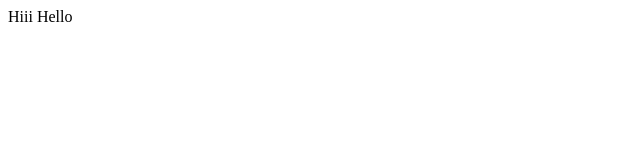
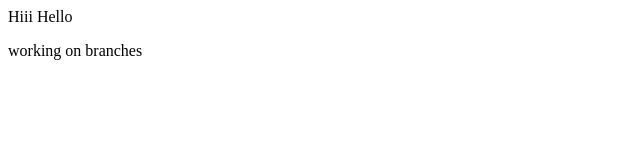
Before and after one commit to Soumyakusuma/gitpractice, a plain HTML site: page index.html in a window 1280 px wide. Shown: the whole page, without its empty margins (0-640 px from the left). Drawn offline with Linux system fonts and the light colour scheme.

Commit message:
working on branch

```diff
--- a/index.html
+++ b/index.html
@@ -7,5 +7,6 @@
 </head>
 <body>
     <h>Hiii Hello</h>
+    <p>working on branches</p>
 </body>
 </html>
```
Also changed, not shown: modify.txt (added).
